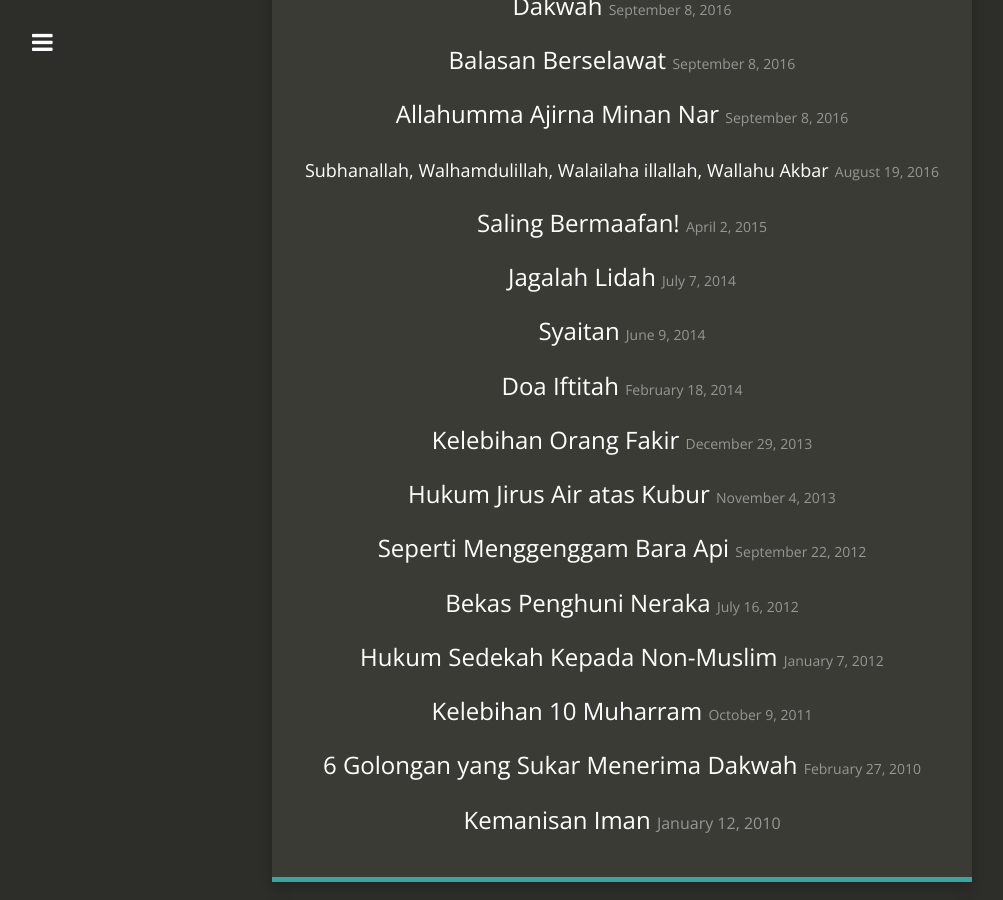
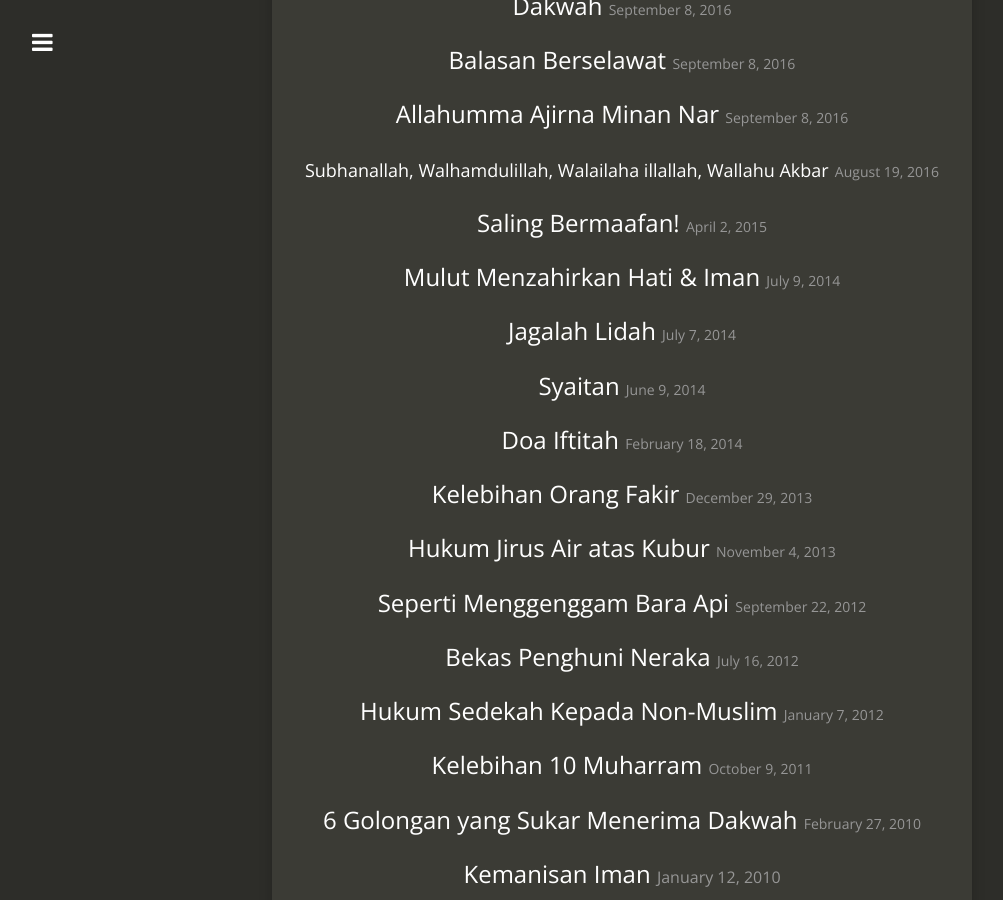
Before and after one commit to kedamaian/swsyafiq, a Jekyll site: the page built from posts-by-categories.html, in a window 1280 px wide and 900 px high, scrolled down 2569 px. Shown: the whole window, without its empty margins (18-1021 px from the left). Built offline with Jekyll 4.4.1, drawn with Linux system fonts in a browser that asks for light colours; nearby versions of some CDN libraries.

Commit message:
Updated 2014-07-09-mulut-menzahirkan-hati-dan-iman.md

```diff
--- a/_posts/2014-07-09-mulut-menzahirkan-hati-dan-iman.md
+++ b/_posts/2014-07-09-mulut-menzahirkan-hati-dan-iman.md
@@ -1,3 +1,11 @@
+---
+layout: post
+published: true
+author: tehnoblequran
+title: Mulut Menzahirkan Hati & Iman
+categories:
+  - Tazkirah
+---
 Daripada Sufyan bin Abdillah radhiyallahu ‘anhu dia berkata, Aku berkata: “Ya Rasulullah, beritahulah aku sesuatu yang dapat aku jadikan pegangan.” Baginda bersabda, “Katakanlah: Allah adalah Tuhanku, kemudian istiqamahlah.” Aku berkata, “Wahai Rasulullah, apakah yang paling engkau takutkan atasku? Maka Rasulullah memegang lidahnya kemudian berkata: “Ini.” (Riwayat Al-Tirmizi)
 
 Daripada Abu Musa Al-Asy’ari radhiyallahu ‘anhu dia berkata, aku berkata, “Wahai Rasulullah, orang Islam yang bagaimanakah yang paling utama? Baginda menjawab, “Orang yang kaum Muslimin selamat dari lisannya dan tangannya.” (Riwayat Al-Bukhari dan Muslim)
```
